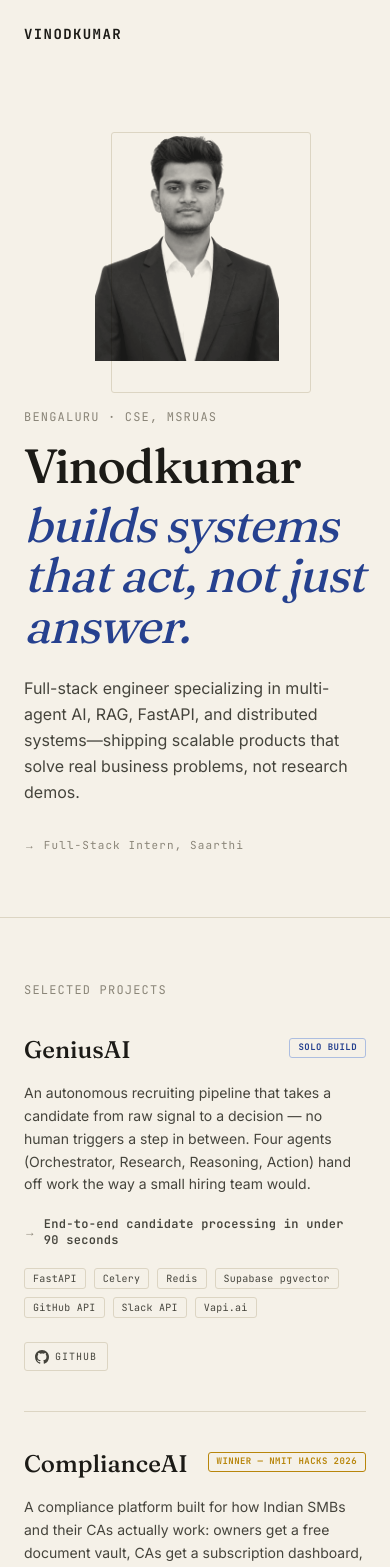
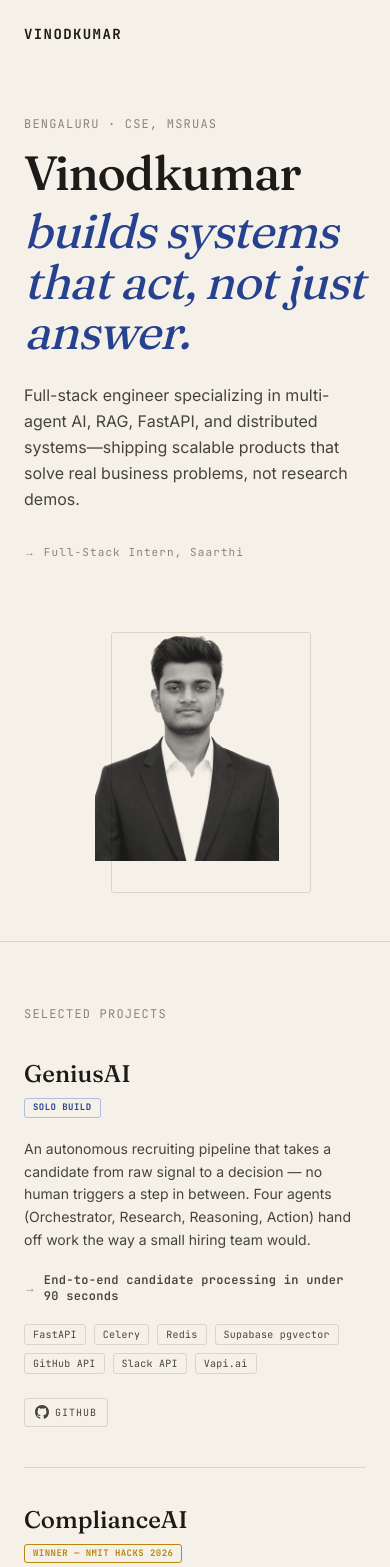
Before and after one commit to vinodkadli7022/vinod-tech, a Next.js app: page / in a window 390 px wide. Shown: the top 1567 px of the page. Built offline with nearby package versions, Linux system fonts and the light colour scheme.

Commit message:
Improve mobile responsiveness for hero photo and project cards

```diff
--- a/components/Hero.tsx
+++ b/components/Hero.tsx
@@ -4,7 +4,7 @@ export default function Hero() {
   return (
     <section className="w-full pt-12 pb-16 md:pt-20 md:pb-24 hairline-b">
       <div className="max-w-[920px] mx-auto px-6 sm:px-7">
-        <div className="flex flex-col-reverse md:flex-row gap-8 md:gap-12 items-start justify-between">
+        <div className="flex flex-col md:flex-row gap-8 md:gap-12 items-start justify-between">
 
           {/* Left Column: Text Content */}
           <div className="flex-1 w-full md:max-w-[580px]">
@@ -38,7 +38,7 @@ export default function Hero() {
           </div>
 
           {/* Right Column: Headshot with blueprint offset box */}
-          <div className="relative w-[200px] sm:w-[260px] md:w-[380px] shrink-0 mx-auto md:mx-0 select-none pb-4 pr-4">
+          <div className="relative w-[200px] sm:w-[260px] md:w-[380px] max-w-full shrink-0 mx-auto md:mx-0 select-none pb-4 pr-4 mt-6 md:mt-0">
             {/* Offset alignment box — blueprint feel */}
             <div className="absolute inset-0 border border-line translate-x-4 translate-y-4 rounded-[3px] z-0" />
 
--- a/components/Work.tsx
+++ b/components/Work.tsx
@@ -57,12 +57,12 @@ export default function Work() {
               }`}
             >
               {/* Title & Tag Row */}
-              <div className="flex items-start justify-between gap-4">
+              <div className="flex flex-col sm:flex-row sm:items-start justify-between gap-3 sm:gap-4">
                 <h3 className="font-display font-[450] text-2xl sm:text-3xl text-ink leading-none">
                   {project.title}
                 </h3>
                 <span
-                  className={`font-mono text-[9px] sm:text-[10px] font-bold uppercase tracking-wider px-2 py-0.5 border rounded-[3px] select-none whitespace-nowrap ${
+                  className={`font-mono text-[9px] sm:text-[10px] font-bold uppercase tracking-wider px-2 py-0.5 border rounded-[3px] select-none w-fit ${
                     project.isAmberTag
                       ? "border-amber text-amber"
                       : "border-indigo-soft text-indigo"
```
